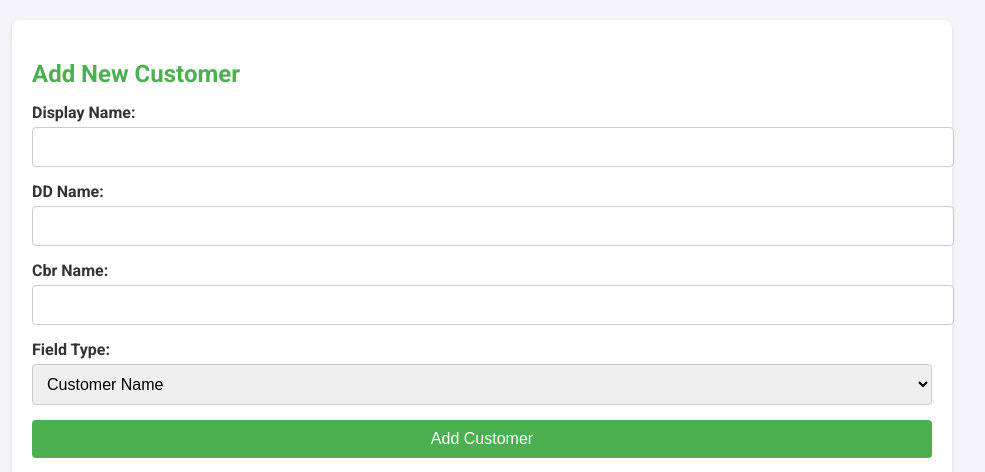
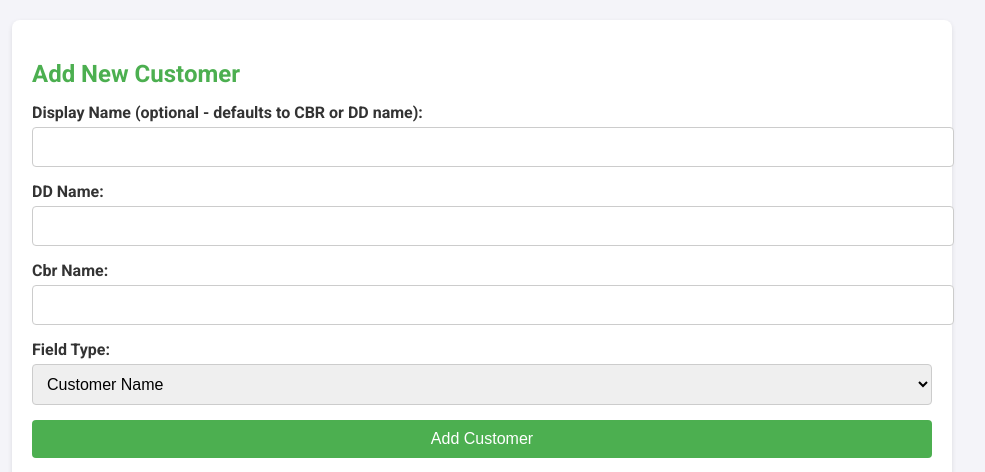
Before and after one commit to derekgwatson/buz-eta-report, a Flask app: template templates/admin.html in a window 1280 px wide. Shown: the part 69-541 px from the top of the page, without its empty margins (158-1143 px from the left). Run offline with Flask 2, Linux system fonts and the light colour scheme; the template is opened without the code that fills it, so the values that code supplies are empty; parts of the project's set-up code (start-up, migrations or seed data) failed here and were passed over; some libraries are stand-ins or nearby versions.

Commit message:
Ensure display_name is always populated with proper priority
Created migration v6 to populate display_name for all customers with
proper priority (cbr_name first, then dd_name). This ensures alphabetical
sorting works correctly on the admin page.

Changes:
- Added migration v6 to fix display_name priority (cbr_name > dd_name)
- Updated admin POST to auto-populate display_name if not provided
- Updated edit_customer POST to auto-populate display_name if not provided
- Made display_name optional in both admin.html and edit.html templates
- Display name now defaults to cbr_name, then falls back to dd_name

This ensures all customers have a display_name and sorting works correctly.

```diff
--- a/app.py
+++ b/app.py
@@ -324,8 +324,9 @@ def admin():
         field_type = request.form.get("field_type") or "Customer Name"
         if not (dd_name or cbr_name):
             return render_template("400.html", message="Pick at least one customer."), 400
+        # Auto-populate display_name if not provided: cbr_name first, then dd_name
         if not display_name:
-            return render_template("400.html", message="Display name is required."), 400
+            display_name = cbr_name or dd_name
         if field_type not in {"Customer Name", "Customer Group"}:
             return render_template("400.html", message="Invalid field type."), 400
         obfuscated_id = uuid.uuid4().hex
@@ -634,8 +635,9 @@ def edit_customer(customer_id):
         display_name = request.form.get('display_name', '').strip()
         field_type = request.form.get('field_type', 'Customer Name')
 
+        # Auto-populate display_name if not provided: cbr_name first, then dd_name
         if not display_name:
-            return render_template("400.html", message="Display name is required."), 400
+            display_name = (cbr_name or dd_name or "").strip()
 
         # Update the customer in the database
         query_db(
--- a/templates/admin.html
+++ b/templates/admin.html
@@ -6,8 +6,8 @@
 <h2>Add New Customer</h2>
 <form method="post" id="customerForm">
     <input type="hidden" name="csrf_token" value="{{ csrf_token() }}">
-    <label for="display_name">Display Name:</label>
-    <input type="text" id="display_name" name="display_name" required>
+    <label for="display_name">Display Name (optional - defaults to CBR or DD name):</label>
+    <input type="text" id="display_name" name="display_name">
 
     <label for="dd_name">DD Name:</label>
     <input type="text" id="dd_name" name="dd_name">
--- a/templates/edit.html
+++ b/templates/edit.html
@@ -7,8 +7,8 @@
     <input type="hidden" name="csrf_token" value="{{ csrf_token() }}">
     <h2>Edit Customer</h2>
 
-    <label for="display_name">Display Name:</label>
-    <input type="text" id="display_name" name="display_name" value="{{ customer[5] }}" required>
+    <label for="display_name">Display Name (optional - defaults to CBR or DD name):</label>
+    <input type="text" id="display_name" name="display_name" value="{{ customer[5] }}">
 
     <label for="dd_name">DD Name:</label>
     <input type="text" id="dd_name" name="dd_name" value="{{ customer[1] }}">
```
Also changed, not shown: services/migrations.py (+12 -0 lines).
